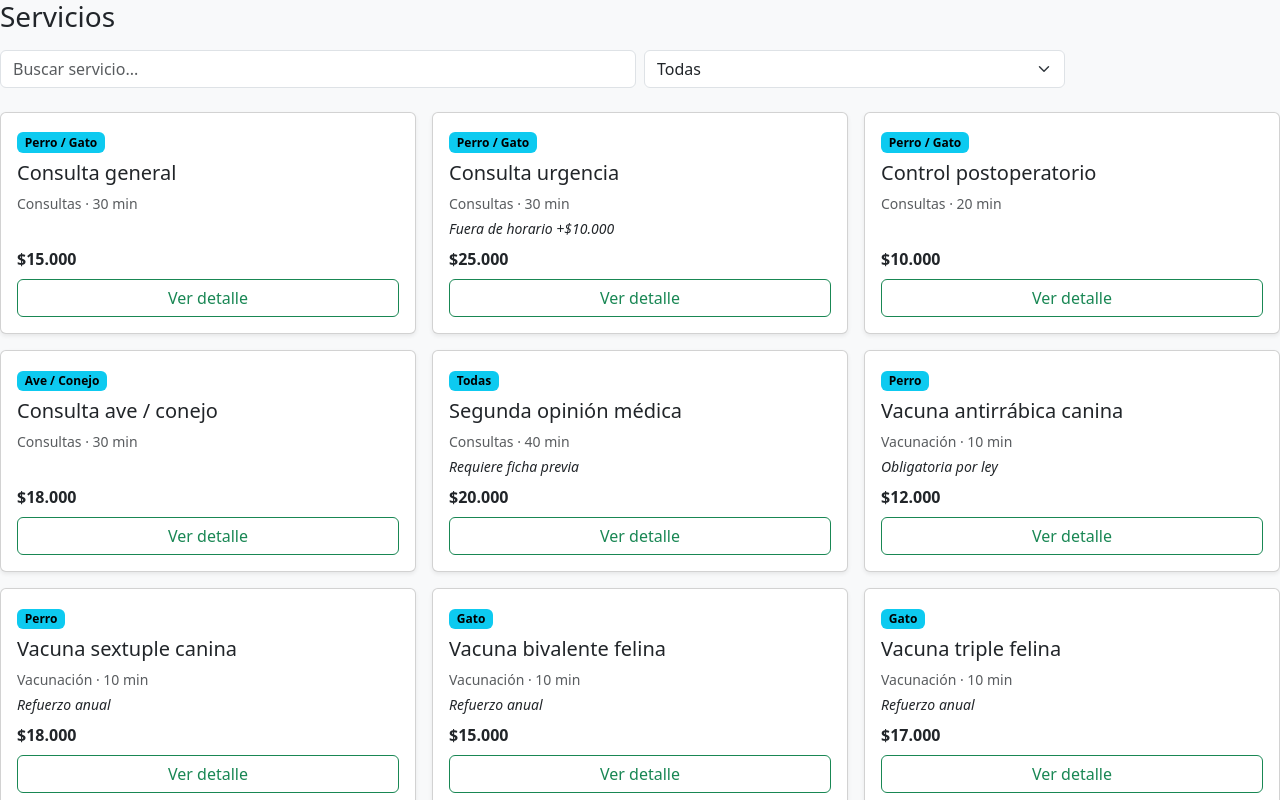
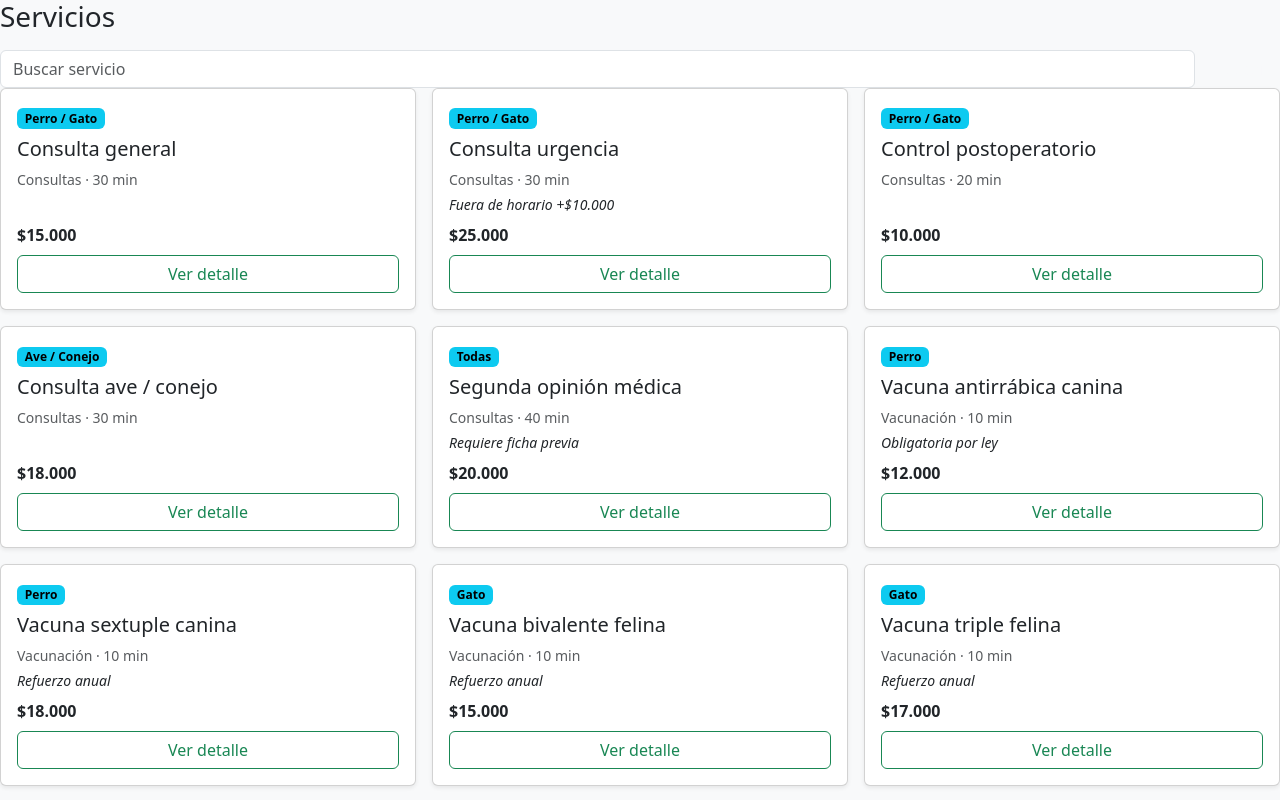
Before and after one commit to eliasgonzalez22/veterinaria-sanmarcos-p2, a React (Vite) app: page /servicios in a window 1280 px wide. Shown: the top 800 px of the page. Built offline with nearby package versions, Linux system fonts and the light colour scheme.

Commit message:
Refactor el componente BuscadorServicios para simplificar la búsqueda de servicios y eliminar el componente Selector

```diff
--- a/src/components/molecules/BuscadorServicios.jsx
+++ b/src/components/molecules/BuscadorServicios.jsx
@@ -1,25 +1,27 @@
+import { useState } from 'react'
 import CampoTexto from '../atoms/CampoTexto'
-import Selector from '../atoms/Selector'
+import Boton from '../atoms/Boton'
 
-export default function BuscadorServicios({ busqueda, onBusqueda, categoria, onCategoria, categorias }) {
+export default function BuscadorServicios(props) {
+  const [texto, setTexto] = useState('')
+
+  function enviar(evento) {
+    evento.preventDefault()
+    if (texto.trim() === '') return
+    props.onBuscar(texto.trim())
+    setTexto('')
+  }
+
   return (
-    <div className="row g-2 mb-4">
-      <div className="col-12 col-md-6">
-        <CampoTexto
-          id="busqueda"
-          placeholder="Buscar servicio..."
-          value={busqueda}
-          onChange={(e) => onBusqueda(e.target.value)}
-        />
-      </div>
-      <div className="col-12 col-md-4">
-        <Selector
-          id="categoria"
-          opciones={categorias}
-          value={categoria}
-          onChange={(e) => onCategoria(e.target.value)}
-        />
-      </div>
-    </div>
+    <form className="d-flex gap-2" role="search" onSubmit={enviar}>
+      <CampoTexto
+        type="search"
+        placeholder="Buscar servicio"
+        aria-label="Buscar servicio"
+        value={texto}
+        onChange={(e) => setTexto(e.target.value)}
+      />
+      <Boton tipo="submit" variante="outline-light">Buscar</Boton>
+    </form>
   )
 }
```
